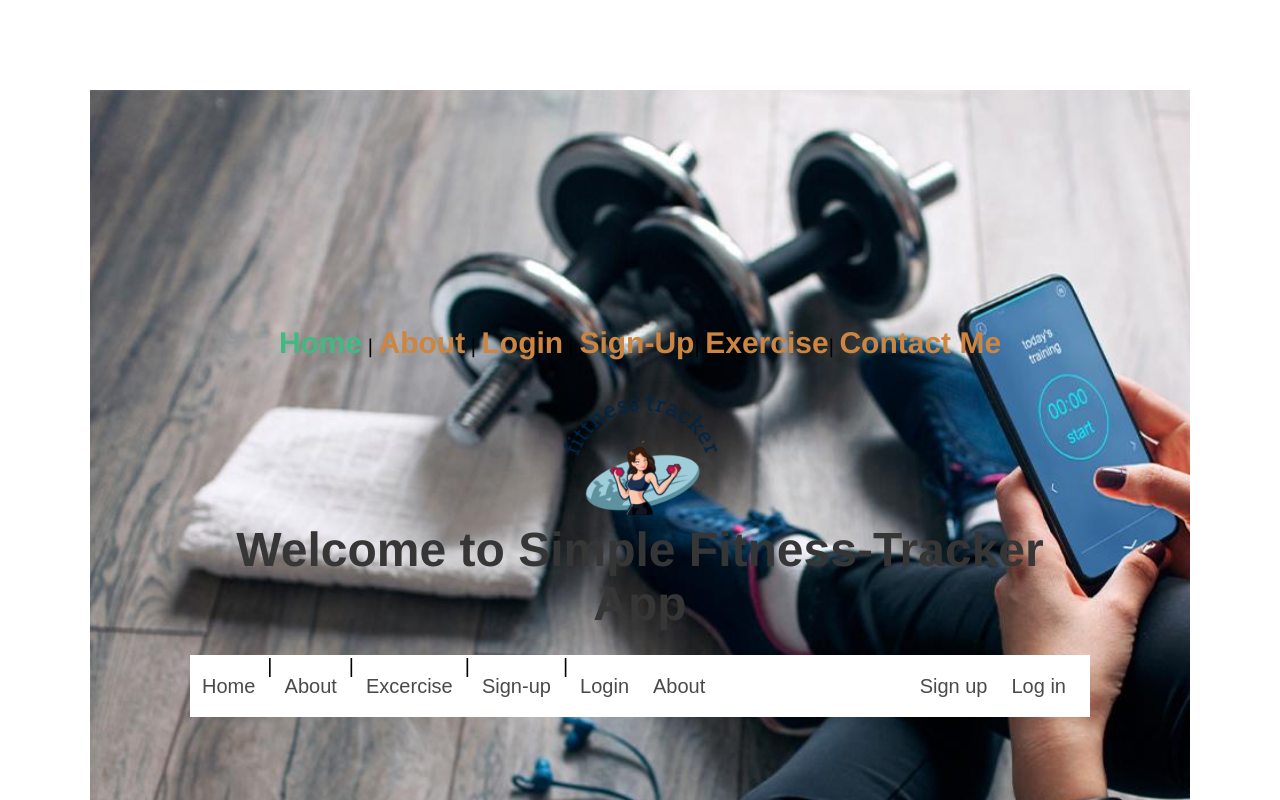
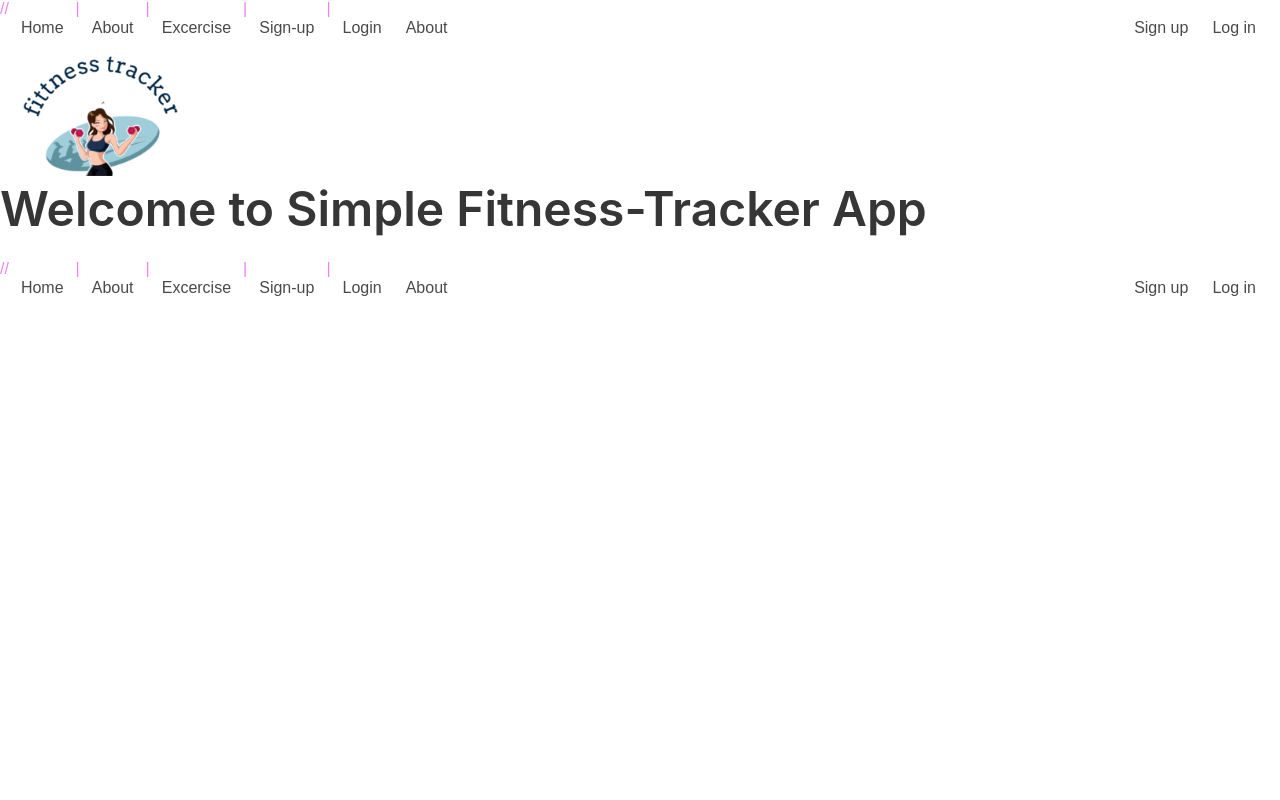
Before and after one commit to gorlagup1/fitness-tracker, a Vue app in the folder client/: page / in a window 1280 px wide. Shown: the top 800 px of the page. Built offline with nearby package versions, Linux system fonts and the light colour scheme.

Commit message:
--- Auto-Git Commit ---

```diff
--- a/client/src/App.vue
+++ b/client/src/App.vue
@@ -1,51 +1,26 @@
 <template>
   <div id="app">
-    <div id="nav">
-      <router-link to="/">Home</router-link> |
-      <router-link to="/about">About</router-link> |
-      <router-link to="/login">Login</router-link> |
-      <router-link to="/Sign-Up">Sign-Up</router-link>|
-      <router-link to="/Exercise">Exercise</router-link>|
-      <router-link to="/Contact Me">Contact Me</router-link>
+
+     <MyNav>
+       </MyNav>
+       <router-view/>
+  </div>
+</template>
+<script>
+import MyNav from "@/components/HelloWorld.vue"
+export default {
+  components: {
+    MyNav
+  }
+
+}
+</script>
 
 
-
-
-    </div>
-    <router-view />
-  </div>
-</template>
-
 <style lang="scss">
-#app {
-  font-family: Avenir, Helvetica, Arial, sans-serif;
-  -webkit-font-smoothing: antialiased;
-  -moz-osx-font-smoothing: grayscale;
-  text-align: center;
-  color: black;
- padding:200px 100px;
- margin:90px;
- right:0px;
- left:0px;
- font-size: 20px;
- background: url("./assets/fittness.png");
- background-repeat: no-repeat;
- background-size: cover;
-
-
-}
-
-#nav {
-  padding: 30px;
-
-  a {
-    font-weight: bold;
-    color:peru;
-    font-size: 30px;
-
-    &.router-link-exact-active {
-      color: #42b983;
-    }
-  }
+.navbar {
+  color:violet;
+  display:block;
+  backgound-color:darkorange;
 }
 </style>
--- a/client/src/components/HelloWorld.vue
+++ b/client/src/components/HelloWorld.vue
@@ -4,13 +4,12 @@
 
 
 
-    <a :class="{ 'is-active':isOpen }" @click="isOpen = !isOpen" role="button" class="navbar-burger burger" aria-label="menu" aria-expanded="false" >
+   //<a :class="{ 'is-active':isOpen }" @click="isOpen = !isOpen" role="button" class="navbar-burger burger" aria-label="menu" aria-expanded="false" >
       <span aria-hidden="true"></span>
       <span aria-hidden="true"></span>
       <span aria-hidden="true"></span>
     </a>
   </div>
-
   <div :class="{ 'is-active':isOpen }" class="navbar-menu">
     <div class="navbar-start">
 
@@ -18,15 +17,7 @@
 
       <router-link to="/Home" class="navbar-item" active-class="is-current" exact>Home</router-link>|
       <router-link to="/About" class="navbar-item" active-class="is-current" exact>About</router-link>|
-
-
-
-
-
       <router-link to="/Excercise" class="navbar-item" active-class="is-current">Excercise</router-link>|
-
-
-
       <router-link to="/Sign-upt" class="navbar-item" active-class="is-current">Sign-up</router-link>|
       <router-link to="/Login" class="navbar-item" active-class="is-current">Login</router-link>
 
@@ -71,7 +62,9 @@
       </div>
     </div>
   </div>
-</nav>
+
+
+  </nav>
 </template>
 
 <script>
@@ -96,7 +89,8 @@ export default {
     font: 1em sans-serif;
     text-align: center;
     font-weight: 500;
-    color: #000;
+    color: blue;
     display:inline-block;
+    list-style:none;
   }
 </style>
```
